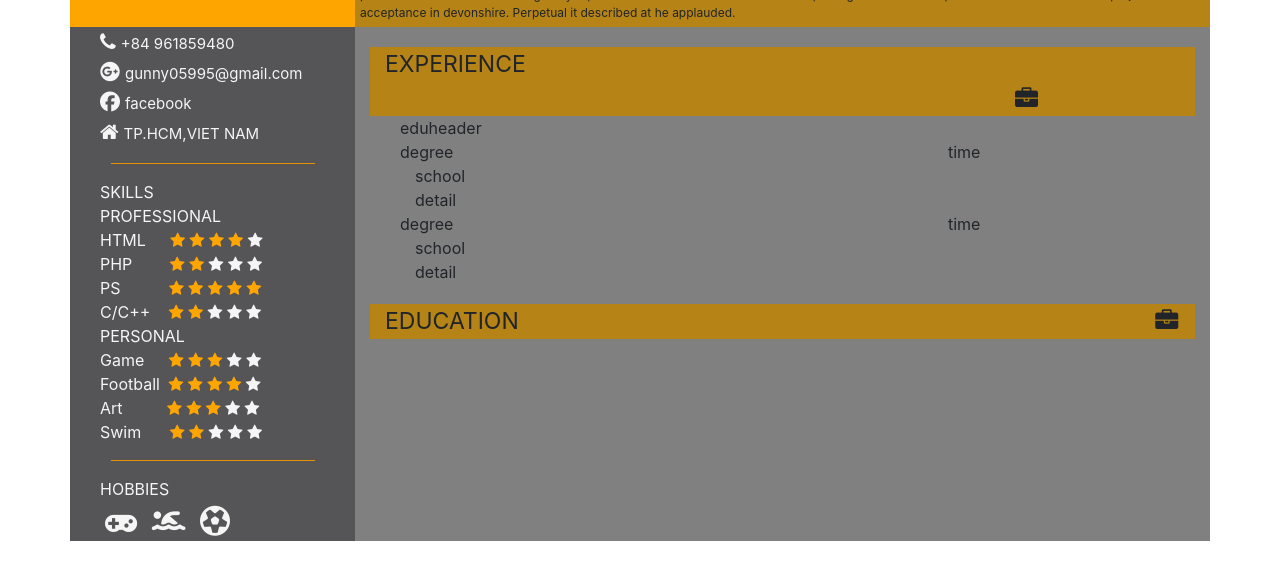
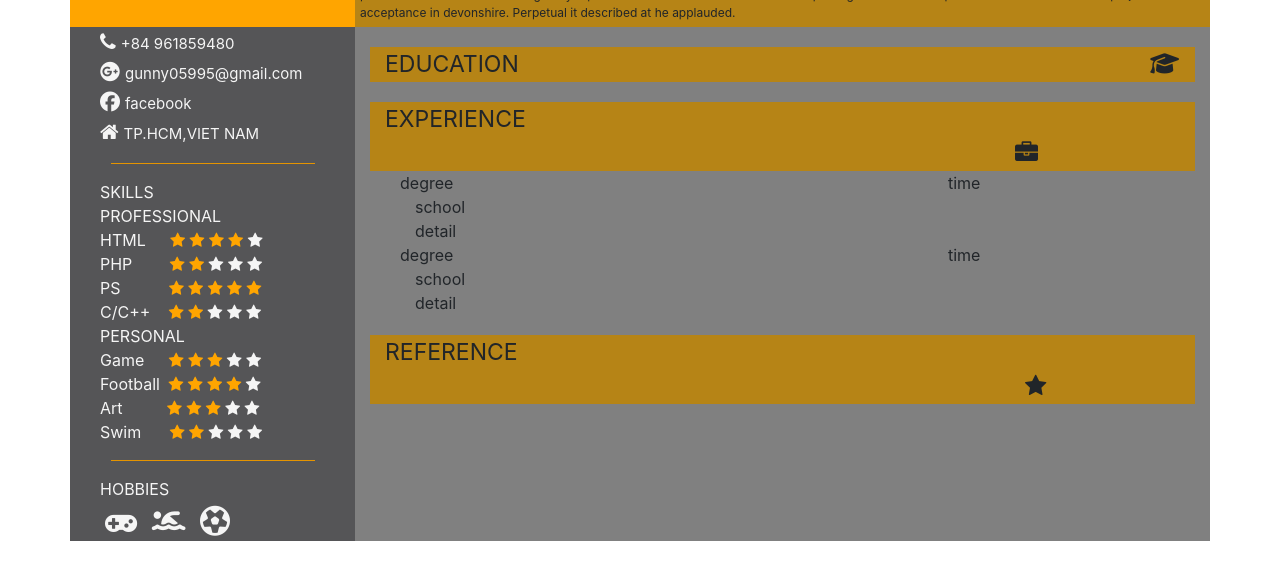
Before and after one commit to Hung05995/Resume, a plain HTML site: page index.html in a window 1280 px wide. Shown: the part 121-700 px from the top of the page. Drawn offline with nearby package versions, Linux system fonts and the light colour scheme.

Commit message:
change something

```diff
--- a/index.html
+++ b/index.html
@@ -112,6 +112,14 @@
                 <div class="container-fluid">
                     <div class="row">
                         <div class="col-sm-12 empty"></div>
+                        <div class="col-sm-12" style="background-color: #b68416;font-size: 23px">EDUCATION
+                            <a class="fas fa-graduation-cap" style="margin-left: 625px"></a>
+                        </div>
+                    </div>
+                </div>
+                <div class="container-fluid">
+                    <div class="row">
+                        <div class="col-sm-12 empty"></div>
                         <div class="col-sm-12" style="background-color: #b68416;font-size: 23px">EXPERIENCE
                             <a class="fa fa-briefcase" style="margin-left: 630px"></a>
                         </div>
@@ -120,8 +128,7 @@
                 <div class="container-fluid">
                     <div class="row">
                         <div class="col-sm-10">
-                            <div class="col-sm">eduheader</div>
-
+                            <div class="col-sm"></div>
                             <div class="container">
                                 <div class="row">
                                     <div class="col-sm-10">degree</div>
@@ -146,8 +153,8 @@
                 <div class="container-fluid">
                     <div class="row">
                         <div class="col-sm-12 empty"></div>
-                        <div class="col-sm-12" style="background-color: #b68416;font-size: 23px">EDUCATION
-                            <a class="fa fa-briefcase" style="margin-left: 630px"></a>
+                        <div class="col-sm-12" style="background-color: #b68416;font-size: 23px">REFERENCE
+                            <a class="fa fa-star" style="margin-left: 640px"></a>
                         </div>
                     </div>
                 </div>
```
